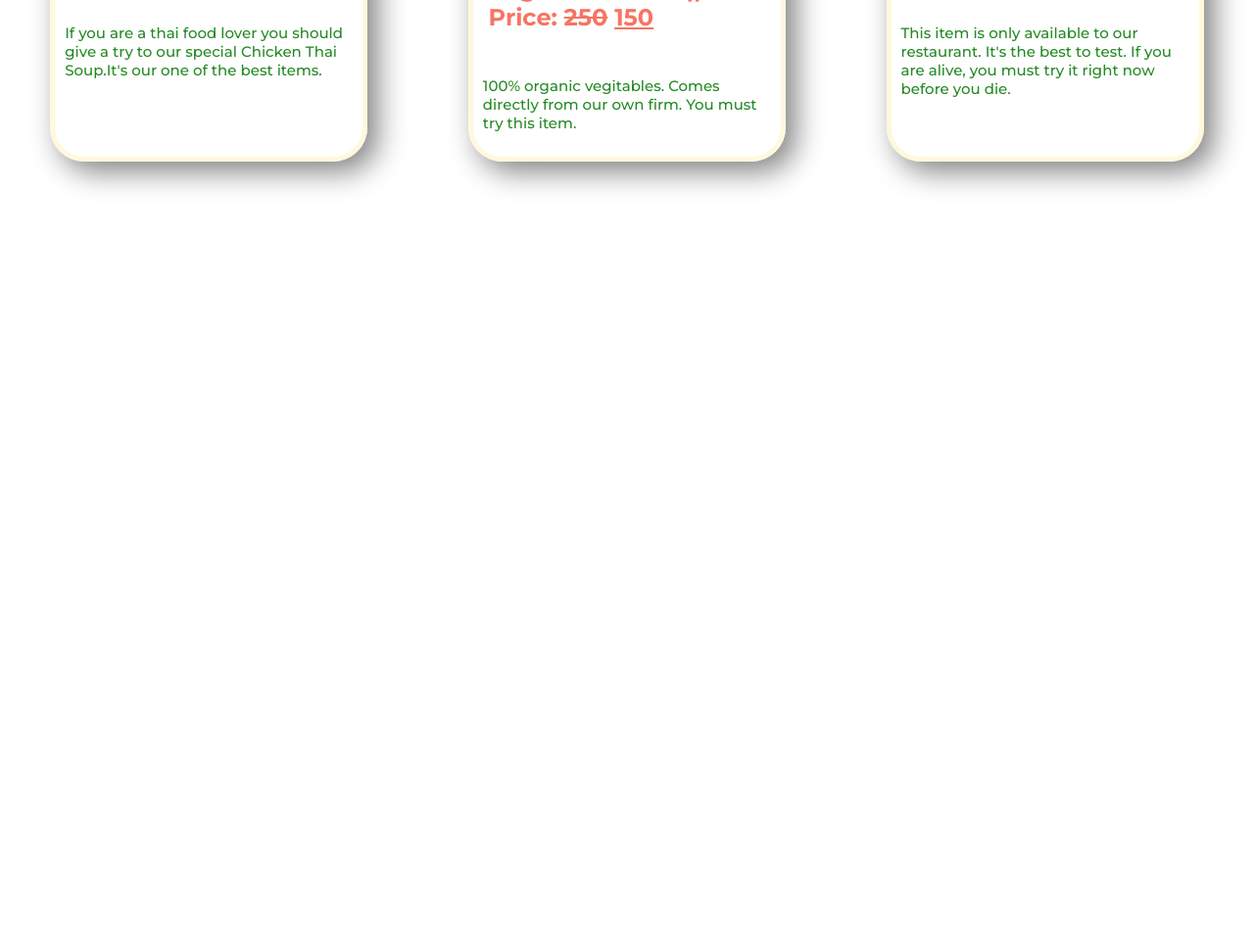
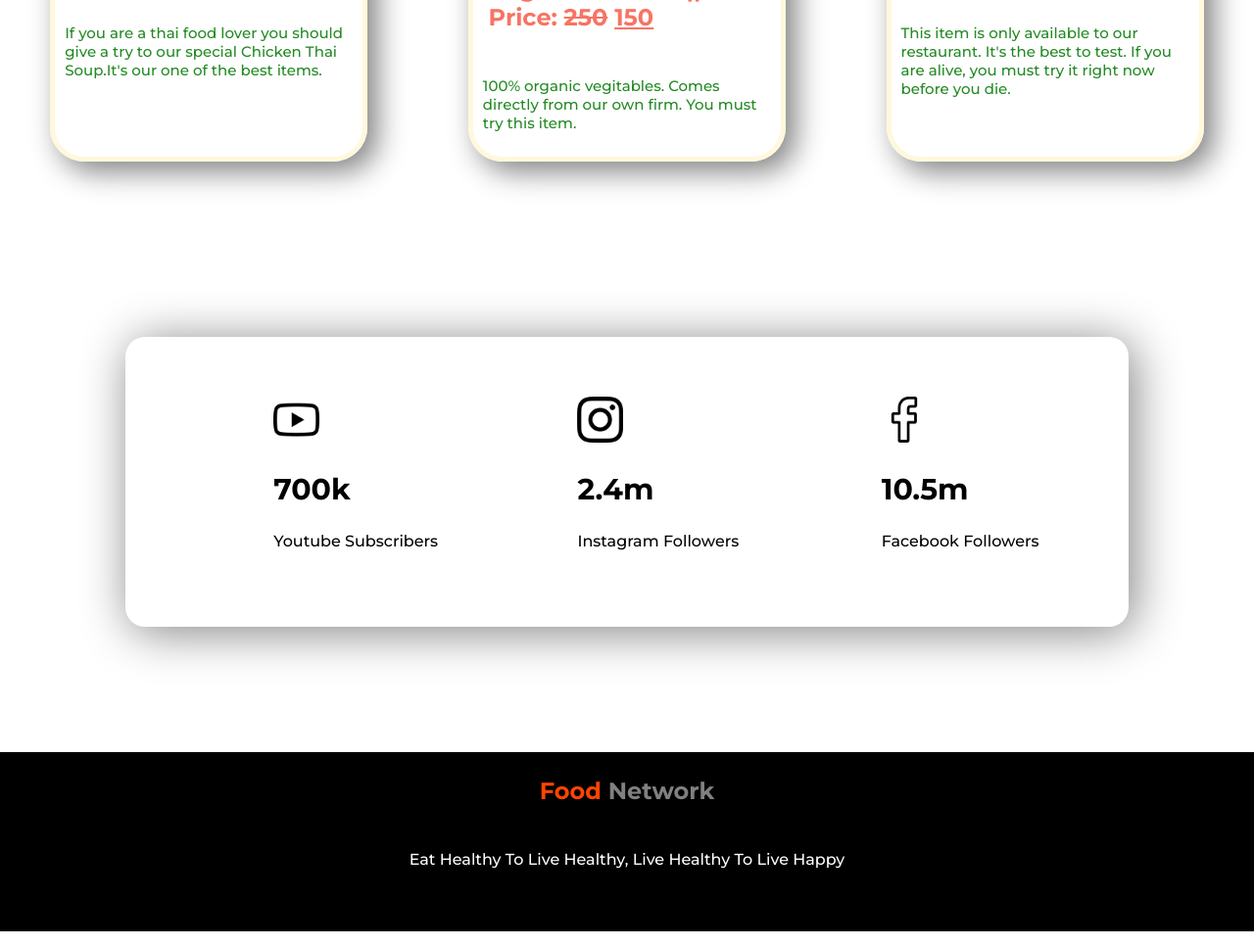
Before and after one commit to MostafizUI/foodNetProject, a plain HTML site: page index.html in a window 1280 px wide. Shown: the part 1778-2745 px from the top of the page at 98% size. Before the commit the page ends 2094 px from the top, so only its background shows below. Drawn offline with Linux system fonts and the light colour scheme.

Commit message:
finished

```diff
--- a/index.html
+++ b/index.html
@@ -72,6 +72,37 @@
 
     </section>
 
+    <section>
+        <div class="social">
+            <div class="follower">
+                <img src="icons/youtube.png" alt="">
+                <h1>700k</h1>
+                <p>Youtube Subscribers</p>
+            </div>
+
+            <div class="follower">
+                <img src="icons/instagram.png" alt="">
+                <h1>2.4m</h1>
+                <p>Instagram Followers</p>
+            </div>
+
+            <div class="follower">
+                <img src="icons/facebook.png" alt="">
+                <h1>10.5m</h1>
+                <p>Facebook Followers</p>
+            </div>
+
+        </div>
+    </section>
+
+    <section class="footer">
+
+        <footer>
+            <h1> <span id="orange">Food</span> Network</h1>
+            <p>Eat Healthy To Live Healthy, Live Healthy To Live Happy </p>
+        </footer>
+
+    </section>
 
 
 
--- a/style.css
+++ b/style.css
@@ -136,3 +136,49 @@ body {
     font-weight: 300;
     color: rgb(36, 138, 36);
 }
+
+.social {
+    display: flex;
+    margin: 10%;
+    padding-left: 7%;
+    box-shadow: 5px 5px 50px grey;
+    border-radius: 20px;
+
+}
+
+.follower {
+    width: 20%;
+    padding: 6.6%;
+
+}
+
+.follower img {
+    width: 25%;
+}
+
+.follower h1 {
+    font-size: 30px;
+    font-weight: 700;
+}
+
+.follower p {
+    text-align: justify;
+
+}
+
+.footer {
+    text-align: center;
+    background: black;
+    margin: 0;
+}
+
+.footer h1 {
+    color: grey;
+    padding-top: 2%;
+}
+
+.footer p {
+    color: white;
+    padding-top: 2%;
+    padding-bottom: 5%;
+}
```
Also changed, not shown: icons/facebook.png (added), icons/instagram.png (added), icons/youtube.png (added).
